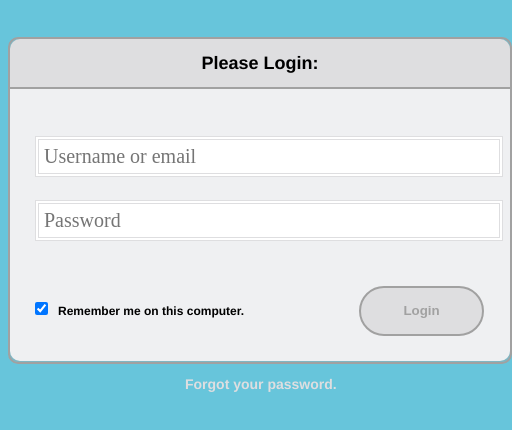
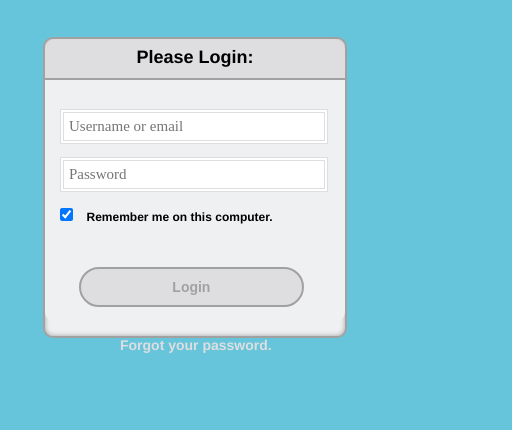
Before and after one commit to nolan9b/Tech-Academy-HTML-CSS-Projects, a plain HTML site: page login-form/login.html in a window 390 px wide. Shown: the whole page, 512 px wide, since content can reach past the window. Drawn offline with Linux system fonts and the light colour scheme.

Commit message:
Added media breaks

```diff
--- /dev/null
+++ b/login-form/css/login_style_2.css
@@ -0,0 +1,155 @@
+body {
+	background-color: #67c5db;
+	font-size: 18px;
+	font-family: "Helvetica Neue", Helvetica, Arial, sans-serif;
+	line-height: 1em;
+	font-weight: bold;
+}
+
+a, a:active, a:link, a:visited {
+	color: #dedee0;
+	font-size: 14px;
+	text-decoration: none;
+}
+
+a:hover {
+	color: #fff;
+}
+
+.container {
+	width: 100%;
+	height: 323px;
+}
+
+.login {
+	border: 2px solid #a1a1a1;
+	box-shadow: inset 0 0 5px #a1a1a1;
+	border-radius: 10px;
+	margin: 10% auto;
+}
+
+.form_header {
+	width: 100%;
+	height: 10%;
+	Background-color: #dedee0;
+	border-bottom: 2px solid #a1a1a1;
+	text-align: center;
+	padding: 3% 0 0 0;
+	border-radius: 10px 10px 0 0;
+}
+
+form {
+	background-color: #eff0f2;
+	padding: 5% 5%;
+	border-radius: 0 0 10px 10px;
+}
+
+input[type="text"],
+input[type="password"] {
+	outline: none;
+	font-family: caption;
+	border: 4px double #dedee0;
+	padding: 5px;
+	margin: 5% 0 0 0;
+}
+
+input[type="text"]:focus,
+input[type="password"]:focus {
+	border: 0 0 5px #000;
+	box-shadow: inset 0 0 10px #a1a1a1;
+}
+
+.btn {
+	outline: none;
+	color: #a1a1a1;
+	font-weight: bold;
+	text-align: center;
+	border-radius: 25px;
+	background-color: #dedee0;
+	border: 2px solid #a1a1a1;
+}
+
+.btn:hover {
+	color: #000;
+	background-color: #dedee0;
+	box-shadow: inset 0 0 5px #000;
+}
+
+
+.rem {
+	font-size: 12px;
+}
+
+.forgot {
+	width: 100%;
+	font-size: 3em;
+}
+
+
+/* Screen size 500px wide or larger,
+   following styls will apply. */
+
+@media (min-width: 500px) {
+	.login {
+		width: 500px;
+		height: 323px;
+	}
+
+	input[type="text"],
+	input[type="password"] {
+		width: 450px;
+		font-size: 20px;
+	}
+
+	.btn {
+		font-size: 20px;
+		width: 125px;
+		height: 50px;
+		margin: 45px 0 0 110px;
+	}
+
+	.forgot a {
+		margin: 0 0 0 35%;
+	}
+	.chk {
+		margin: 5% 0 0 0;
+	}
+	.rem {
+		margin: 5% 0 0 10px;
+	}
+}
+
+
+   /* Screen size 500px or smaller,
+   following styls will apply. */
+
+@media (max-width: 499px) {
+	.login {
+		width: 300px;
+		height: 297px;
+		background-color: #eff0f2;
+	}
+
+	input[type="text"],
+	input[type="password"] {
+		width: 250px;
+		font-size: 15px;
+	}
+
+	.btn {
+		font-size: 14px;
+		width: 225px;
+		height: 40px;
+		margin: 15% 0 0 7%;
+	}
+
+	.forgot a {
+		margin: 0 0 0 25%;
+	}
+	.chk {
+		margin: 6% 0 0 0;
+	}
+	.rem {
+		margin: 6% 0 0 5%;
+	}
+}
--- a/login-form/login.html
+++ b/login-form/login.html
@@ -4,7 +4,7 @@
 		<meta http-equiv="Content-Type" content="text/html; charset=UTF-8">
 		<meta content="width=device-width,initial-scale=1.0" name="viewport">
 		<title>Login Form Demo</title>
-		<link rel="stylesheet" href="./css/login_style.css">
+		<link rel="stylesheet" href="./css/login_style_2.css">
 	</head>
 	<body>
 		<div class="container">
```
